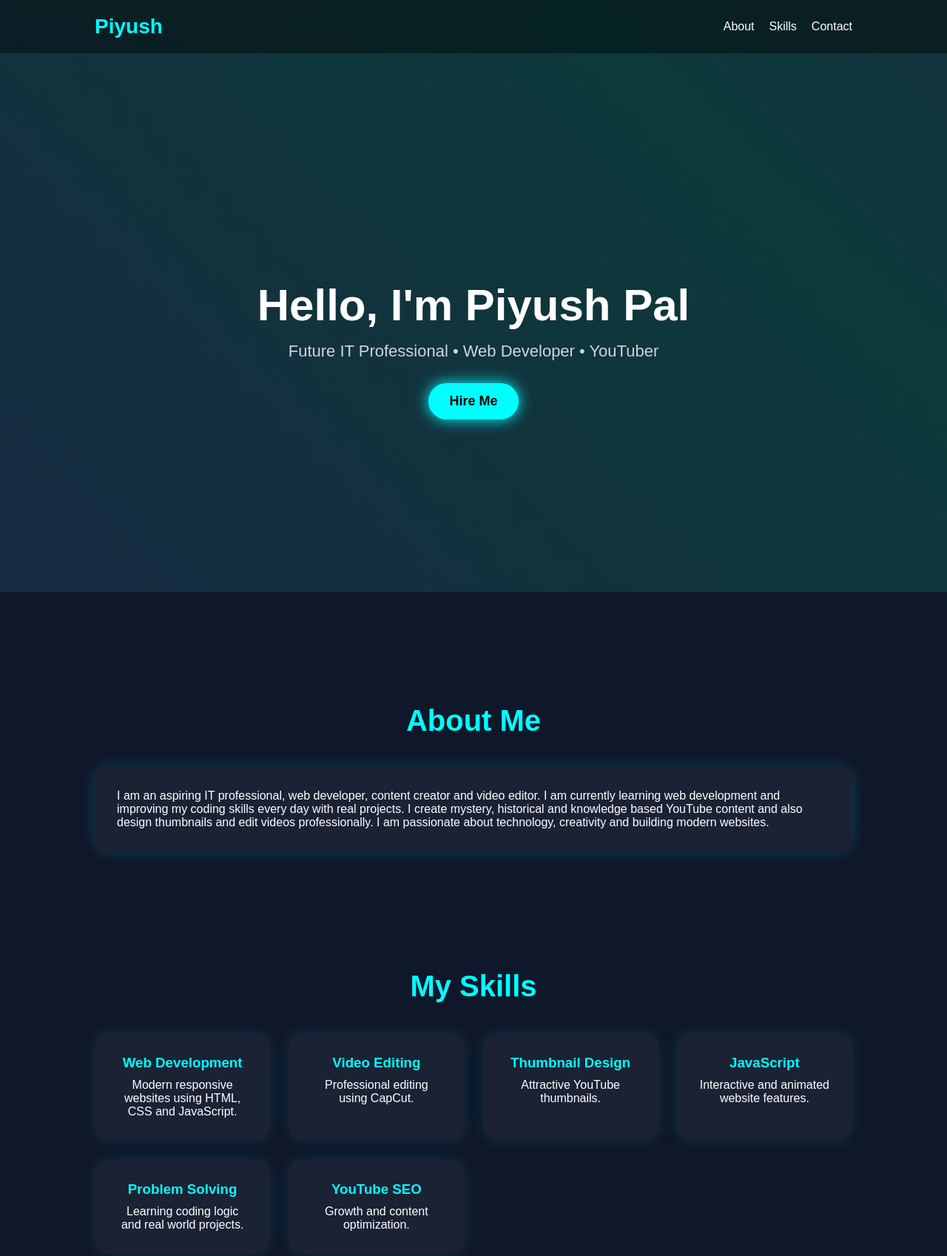
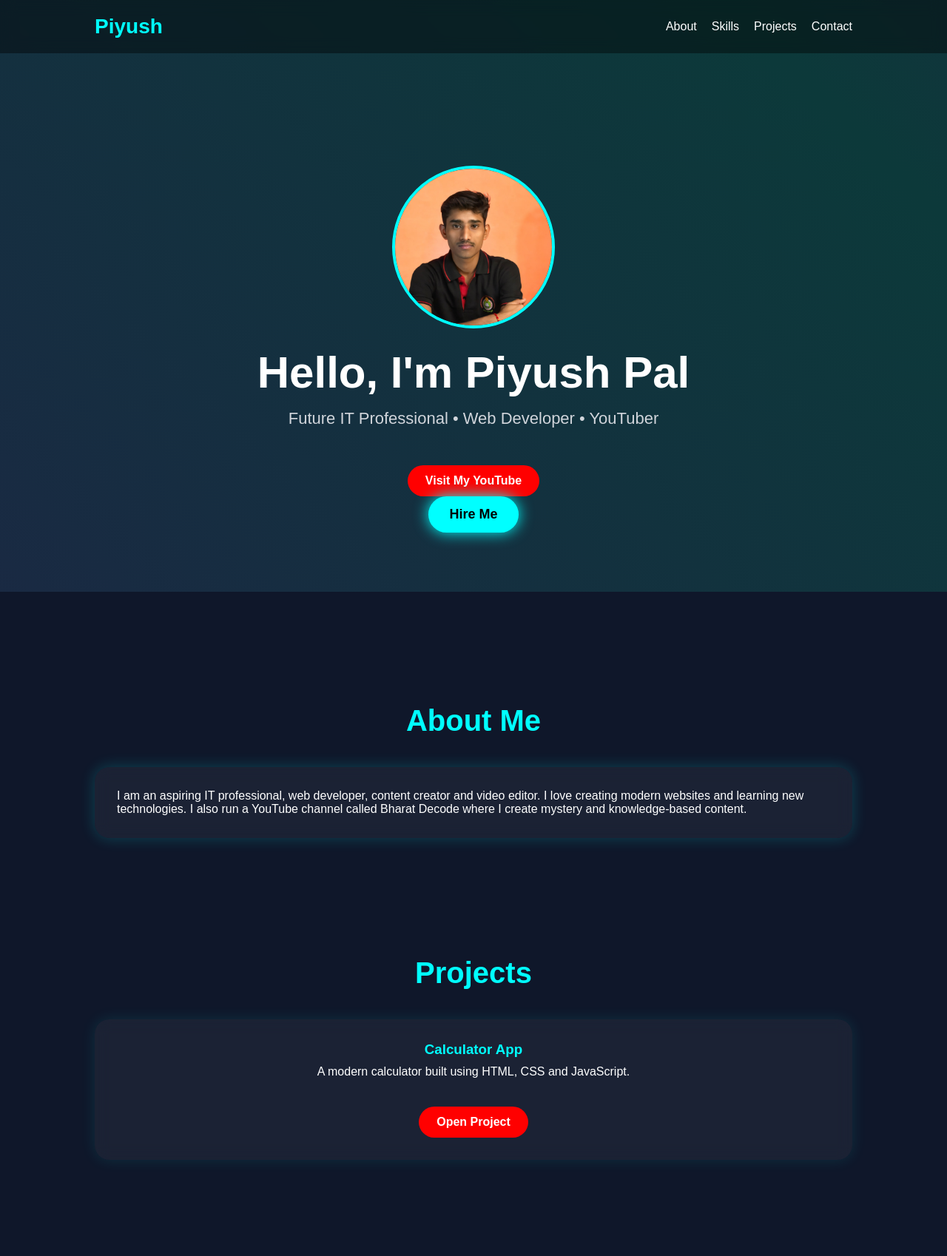
Before and after one commit to piyushpaldev/piyush-portfolio, a plain HTML site: page index.html in a window 1280 px wide. Shown: the top 1698 px of the page at 74% size. Drawn offline with Linux system fonts and the light colour scheme.

Commit message:
Add files via upload

```diff
--- a/index.html
+++ b/index.html
@@ -11,6 +11,15 @@
       padding:0;
       box-sizing:border-box;
       scroll-behavior:smooth;
+      .profile-pic{
+    width:220px;
+    height:220px;
+    border-radius:50%;
+    object-fit:cover;
+    border:4px solid cyan;
+    display:block;
+    margin:0 auto 25px auto;
+}
     }
 
     body{
@@ -112,7 +121,21 @@
       transform:scale(1.1);
       background:white;
     }
+.yt-btn{
+  display:inline-block;
+  margin-top:20px;
+  padding:12px 24px;
+  background:red;
+  color:white;
+  text-decoration:none;
+  border-radius:30px;
+  font-weight:bold;
+  transition:0.3s;
+}
 
+.yt-btn:hover{
+  transform:scale(1.1);
+}
     section{
       padding:80px 10%;
     }
@@ -204,7 +227,9 @@
         gap:15px;
       }
     }
-  </style>
+
+</style>
+
 </head>
 <body>
 
@@ -214,14 +239,18 @@
     <ul>
       <li><a href="#about">About</a></li>
       <li><a href="#skills">Skills</a></li>
+      <li><a href="#projects">Projects</a></li>
       <li><a href="#contact">Contact</a></li>
     </ul>
   </nav>
 
   <section class="hero">
+    <img src="./myphoto.jpeg.jpeg" alt="Piyush" class="profile-pic">
     <h2>Hello, I'm Piyush Pal</h2>
     <p>Future IT Professional • Web Developer • YouTuber</p>
-
+<a href="https://www.youtube.com/channel/UC2ZeIwXpFeBO0GCcAd9OPNQ" target="_blank" class="yt-btn">
+Visit My YouTube
+</a>
     <button class="btn" onclick="showMessage()">
       Hire Me
     </button>
@@ -232,11 +261,35 @@
 
     <div class="about-box">
       <p>
-        I am an aspiring IT professional, web developer, content creator and video editor. I am currently learning web development and improving my coding skills every day with real projects. I create mystery, historical and knowledge based YouTube content and also design thumbnails and edit videos professionally. I am passionate about technology, creativity and building modern websites.
-      </p>
+I am an aspiring IT professional, web developer, content creator and video editor.
+I love creating modern websites and learning new technologies.
+I also run a YouTube channel called Bharat Decode where I create mystery and knowledge-based content.
+</p>
     </div>
   </section>
+<section id="projects">
 
+  <h2 class="title">Projects</h2>
+
+  <div class="skills-container">
+
+    <div class="skill-card">
+      <h3>Calculator App</h3>
+
+      <p>
+        A modern calculator built using HTML, CSS and JavaScript.
+      </p>
+
+      <br>
+
+      <a href="calculator.html" class="yt-btn">
+        Open Project
+      </a>
+    </div>
+
+  </div>
+
+</section>
   <section id="skills">
     <h2 class="title">My Skills</h2>
 
@@ -271,7 +324,37 @@
         <h3>YouTube SEO</h3>
         <p>Growth and content optimization.</p>
       </div>
+<div class="skill-card">
+  <h3>HTML</h3>
 
+  <div class="bar">
+    <span style="width:90%"></span>
+  </div>
+</div>
+
+<div class="skill-card">
+  <h3>CSS</h3>
+
+  <div class="bar">
+    <span style="width:80%"></span>
+  </div>
+</div>
+
+<div class="skill-card">
+  <h3>JavaScript</h3>
+
+  <div class="bar">
+    <span style="width:50%"></span>
+  </div>
+</div>
+
+<div class="skill-card">
+  <h3>Web Design</h3>
+
+  <div class="bar">
+    <span style="width:75%"></span>
+  </div>
+</div>
     </div>
   </section>
 
```
